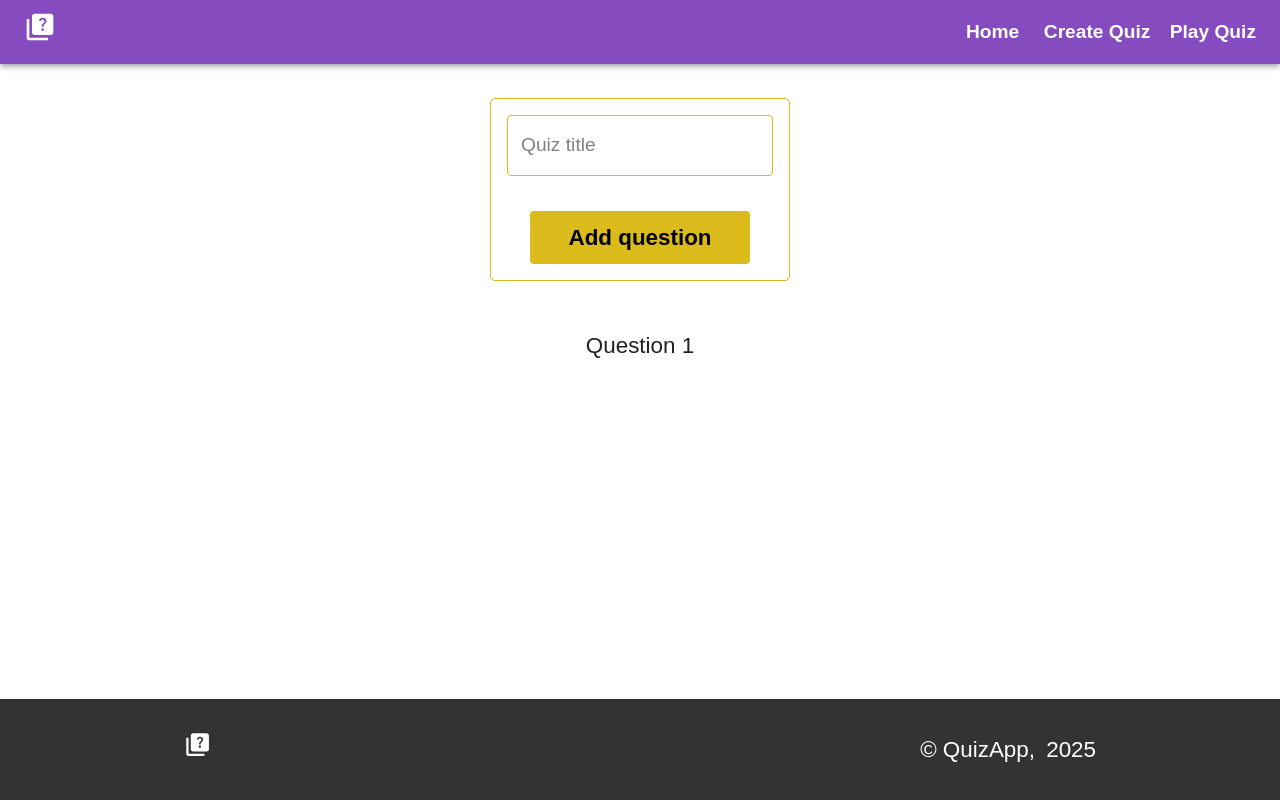
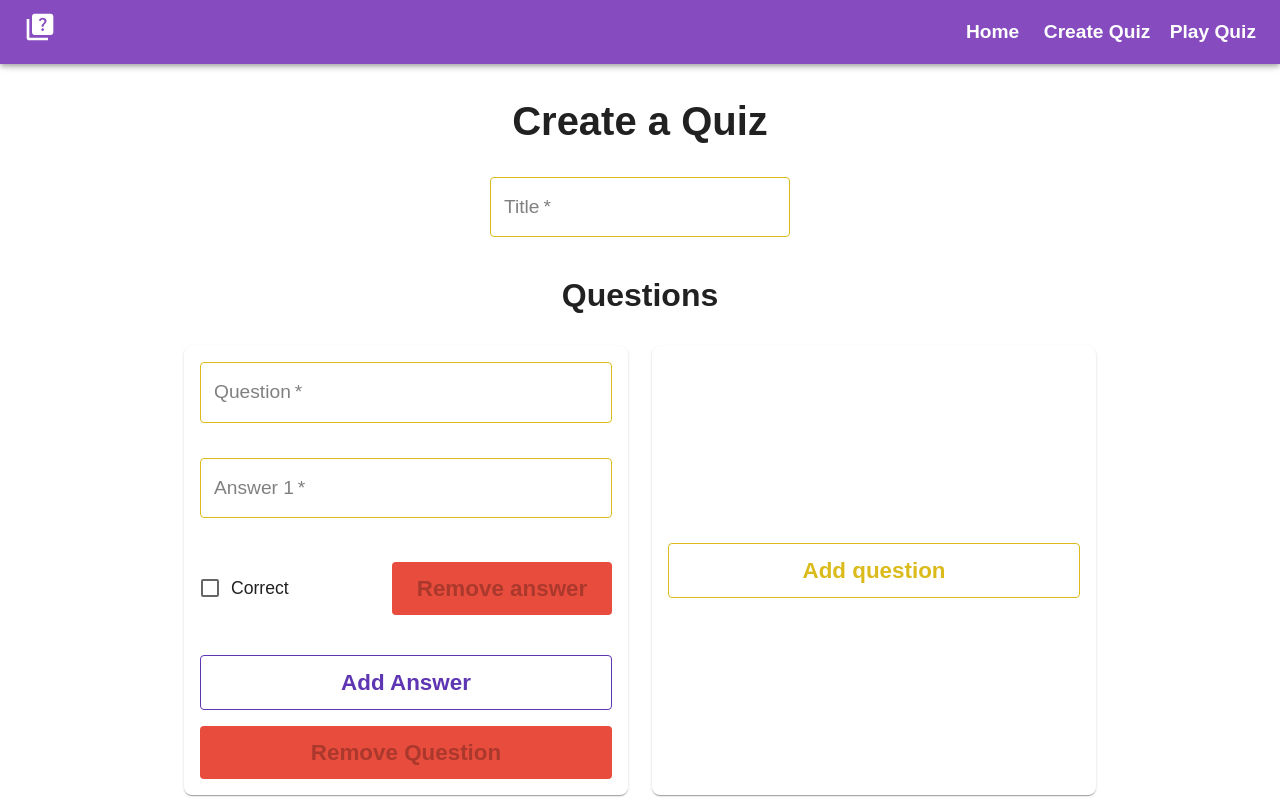
Before and after one commit to nik191010/react-quiz, a React (Create React App) app: page /create in a window 1280 px wide. Shown: the top 800 px of the page. Built offline with nearby package versions, Linux system fonts and the light colour scheme.

Commit message:
I have done everything according to #5 ticket

```diff
--- a/src/pages/CreateQuizPage.tsx
+++ b/src/pages/CreateQuizPage.tsx
@@ -1,33 +1,111 @@
 import React, { useState } from 'react';
+import {
+  Container,
+  Box,
+  Typography,
+  TextField,
+  Button,
+  FormControl,
+  FormGroup,
+  FormControlLabel,
+  Checkbox,
+} from '@mui/material';
 import Layout from '../components/Layout';
-import {
-  Box,
-  Button,
-  Container,
-  FormControl,
-  List,
-  ListItem,
-  TextField,
-  Typography,
-} from '@mui/material';
+
+interface Answer {
+  id: number;
+  text: string;
+  correct: boolean;
+}
+
+interface Question {
+  title?: string;
+  id: number;
+  text: string;
+  draft: boolean;
+  answers: Answer[];
+}
 
 const CreateQuizPage: React.FC = () => {
-  const [title, setTitle] = useState<string>('');
-  const [questions, setQuestions] = useState<string[]>(['Question 1']);
-  const [count, setCount] = useState<number>(2);
+  // const [quizTitle, setQuizTitle] = useState<string>('');
+  const [questions, setQuestions] = useState<Question[]>([
+    { title: '', id: 1, text: '', draft: false, answers: [{ id: 1, text: '', correct: false }] },
+  ]);
 
-  // const handleSubmit = (e: React.FormEvent) => {
-  //   e.preventDefault();
-  // };
+  // Handle quiz title change
+  const handleTitleChange = (e: React.ChangeEvent<HTMLInputElement>) => {
+    setQuestions(
+      (prev) => prev.map((q) => ({ ...q, title: e.target.value })), // Use event.target.checked
+    );
+  };
 
-  const handleTitleChange = (e: React.ChangeEvent<HTMLInputElement>) => {
-    setTitle(e.target.value);
-    console.log(title);
+  // Handle question text change
+  const handleQuestionChange = (qIndex: number, value: string) => {
+    setQuestions((prev) => prev.map((q, i) => (i === qIndex ? { ...q, text: value } : q)));
   };
-  const handleQuestions = () => {
-    setCount(count + 1);
-    setQuestions((t) => [...t, `Question ${count}`]);
-    console.log(questions);
+
+  // Handle answer text change
+  const handleAnswerChange = (qIndex: number, aIndex: number, value: string) => {
+    setQuestions((prev) =>
+      prev.map((q, i) =>
+        i === qIndex
+          ? {
+              ...q,
+              answers: q.answers.map((a, j) => (j === aIndex ? { ...a, text: value } : a)),
+            }
+          : q,
+      ),
+    );
+  };
+
+  // Add a new answer
+  const addAnswer = (qIndex: number) => {
+    setQuestions((prev) =>
+      prev.map((q, i) =>
+        i === qIndex && q.answers.length < 4
+          ? { ...q, answers: [...q.answers, { id: Date.now(), text: '', correct: false }] }
+          : q,
+      ),
+    );
+  };
+
+  // Remove an answer
+  const removeAnswer = (qIndex: number, aIndex: number) => {
+    setQuestions((prev) =>
+      prev.map((q, i) =>
+        i === qIndex ? { ...q, answers: q.answers.filter((_, j) => j !== aIndex) } : q,
+      ),
+    );
+  };
+
+  // Mark one answer as correct (ensures only one correct answer per question)
+  const markCorrect = (qIndex: number, aIndex: number) => {
+    setQuestions((prev) =>
+      prev.map((q, i) =>
+        i === qIndex
+          ? {
+              ...q,
+              answers: q.answers.map((a, j) => ({
+                ...a,
+                correct: j === aIndex, // Ensure only one correct answer per question
+              })),
+            }
+          : q,
+      ),
+    );
+  };
+
+  // Add a new question
+  const addQuestion = () => {
+    setQuestions((prev) => [
+      ...prev,
+      { id: Date.now(), text: '', draft: false, answers: [{ id: 1, text: '', correct: false }] },
+    ]);
+  };
+
+  // Remove a question
+  const removeQuestion = (qIndex: number) => {
+    setQuestions((prev) => prev.filter((_, i) => i !== qIndex));
   };
 
   return (
@@ -36,47 +114,172 @@ const CreateQuizPage: React.FC = () => {
         sx={{
           textAlign: 'center',
           margin: '1.5rem auto 3rem',
-          display: 'flex',
-          flexDirection: 'column',
-          justifyContent: 'center',
-          alignItems: 'center',
         }}
         maxWidth="md"
       >
-        <Box
-          component="form"
-          sx={{
-            width: '300px',
-            maxWidth: '100%',
-            border: '1px solid #dbbb1c',
-            margin: '0 auto',
-            marginBottom: '2rem',
-            borderRadius: '5px',
-            p: 2,
-          }}
-        >
-          <FormControl sx={{ width: '100%' }}>
+        <Box component="form">
+          <Typography variant="h1" sx={{ marginBottom: '2rem' }}>
+            Create a Quiz
+          </Typography>
+
+          <FormControl sx={{ width: '300px', maxWidth: '100%', marginBottom: '1.2rem' }}>
             <TextField
-              label="Quiz title"
+              label="Title"
+              value={questions[0].title}
               onChange={handleTitleChange}
+              placeholder="Awesome Quiz"
               error={false}
               variant="outlined"
-              sx={{
-                marginBottom: '1.2rem',
-              }}
+              required
             />
           </FormControl>
-          <Button onClick={handleQuestions} variant="text" color="primary">
-            Add question
+
+          <Typography variant="h2" sx={{ marginBottom: '2rem' }}>
+            Questions
+          </Typography>
+
+          <Box
+            sx={{
+              display: 'grid',
+              gridTemplateColumns: 'repeat(2, 1fr)',
+              gap: '1.5rem',
+              marginBottom: '3.5rem',
+            }}
+          >
+            {questions.map((question, qIndex) => (
+              <Box
+                key={question.id}
+                sx={{
+                  gridColumn: { md: 'span 1', xs: 'span 2' },
+                  width: '100%',
+                  height: '100%',
+                  minHeight: '350px',
+                  borderRadius: 2,
+                  boxShadow: 1,
+                  backgroundColor: 'white',
+                  p: 2,
+                  display: 'flex',
+                  flexDirection: 'column',
+                }}
+              >
+                <FormControl sx={{ width: '100%' }}>
+                  <TextField
+                    label="Question"
+                    value={question.text}
+                    onChange={(e) => handleQuestionChange(qIndex, e.target.value)}
+                    error={false}
+                    variant="outlined"
+                    required
+                  />
+                </FormControl>
+
+                {question.answers.map((answer, aIndex) => (
+                  <Box
+                    key={answer.id}
+                    sx={{
+                      display: 'flex',
+                      flexDirection: 'column',
+                      justifyContent: 'center',
+                      gap: 1,
+                      marginBottom: '1rem',
+                    }}
+                  >
+                    <FormControl sx={{ width: '100%' }}>
+                      <TextField
+                        label={`Answer ${aIndex + 1}`}
+                        value={answer.text}
+                        onChange={(e) => handleAnswerChange(qIndex, aIndex, e.target.value)}
+                        required
+                        error={false}
+                        variant="outlined"
+                      />
+                    </FormControl>
+
+                    <Box
+                      sx={{
+                        display: 'flex',
+                        justifyContent: 'space-between',
+                        alignItems: 'center',
+                        marginBottom: '1.5rem',
+                        flexDirection: { sm: 'row', xs: 'column' },
+                        gap: { sm: '0', xs: '1rem' },
+                      }}
+                    >
+                      <FormGroup>
+                        <FormControlLabel
+                          control={
+                            <Checkbox
+                              checked={answer.correct}
+                              onChange={() => markCorrect(qIndex, aIndex)}
+                            />
+                          }
+                          label="Correct"
+                        />
+                      </FormGroup>
+                      <Button
+                        onClick={() => removeAnswer(qIndex, aIndex)}
+                        variant="text"
+                        color="error"
+                        disabled={question.answers.length <= 1}
+                      >
+                        Remove answer
+                      </Button>
+                    </Box>
+                  </Box>
+                ))}
+
+                <Button
+                  onClick={() => addAnswer(qIndex)}
+                  sx={{ width: '100%', marginBottom: '1rem' }}
+                  variant="outlined"
+                  color="secondary"
+                  disabled={question.answers.length >= 4}
+                >
+                  Add Answer
+                </Button>
+
+                <Button
+                  onClick={() => removeQuestion(qIndex)}
+                  sx={{ width: '100%' }}
+                  variant="text"
+                  color="error"
+                  disabled={questions.length <= 1}
+                >
+                  Remove Question
+                </Button>
+              </Box>
+            ))}
+
+            <Box
+              sx={{
+                gridColumn: { md: 'span 1', xs: 'span 2' },
+                width: '100%',
+                height: '100%',
+                minHeight: '350px',
+                borderRadius: 2,
+                boxShadow: 1,
+                backgroundColor: 'white',
+                p: 2,
+                display: 'flex',
+                flexDirection: 'column',
+                justifyContent: 'center',
+                alignItems: 'center',
+              }}
+            >
+              <Button
+                sx={{ width: '100%' }}
+                onClick={addQuestion}
+                variant="outlined"
+                color="primary"
+              >
+                Add question
+              </Button>
+            </Box>
+          </Box>
+          <Button type="submit" variant="text" color="primary">
+            Submit
           </Button>
         </Box>
-        <List>
-          <Typography variant="h1">{title}</Typography>
-
-          {questions.map((question, index) => (
-            <ListItem key={index}>{question}</ListItem>
-          ))}
-        </List>
       </Container>
     </Layout>
   );
```
